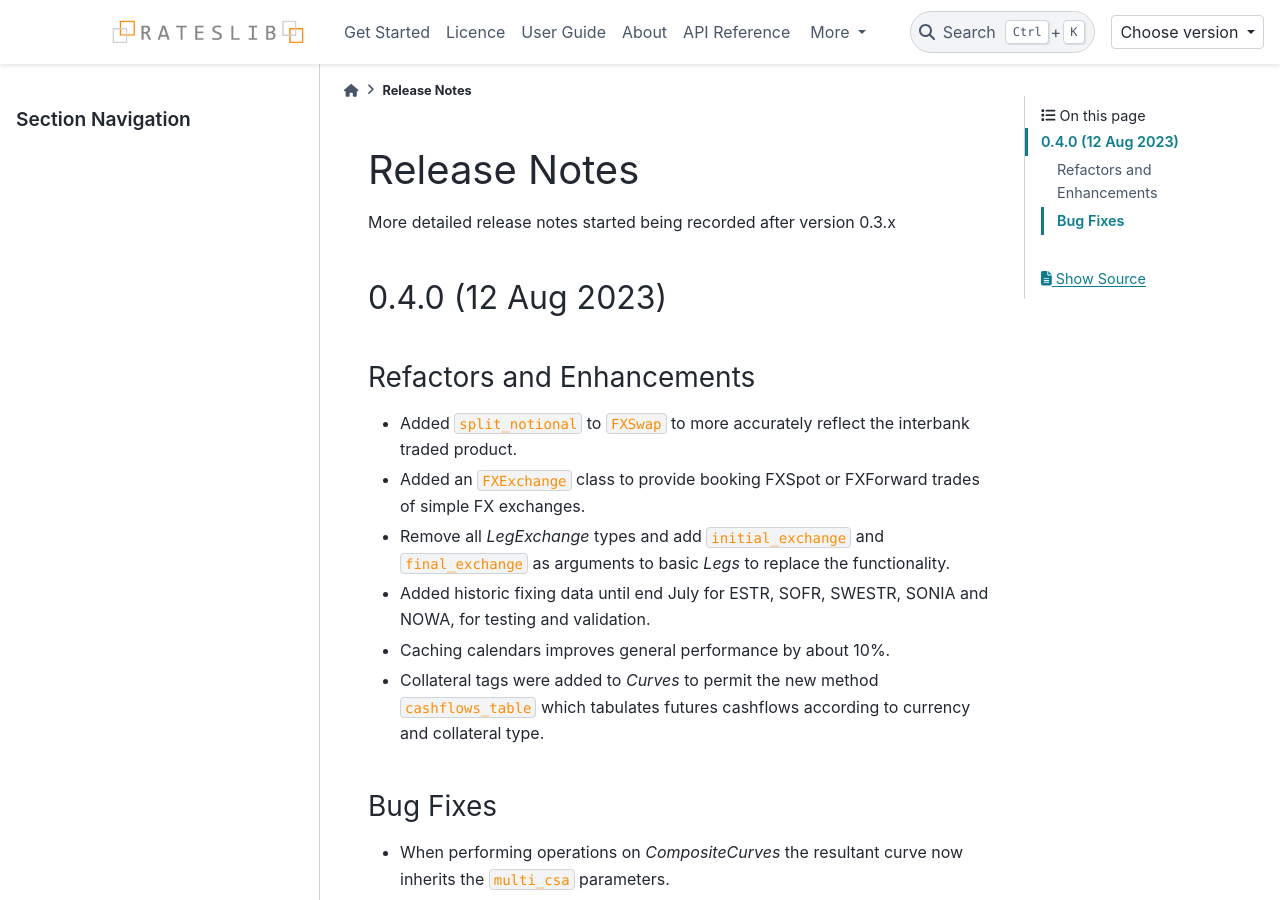
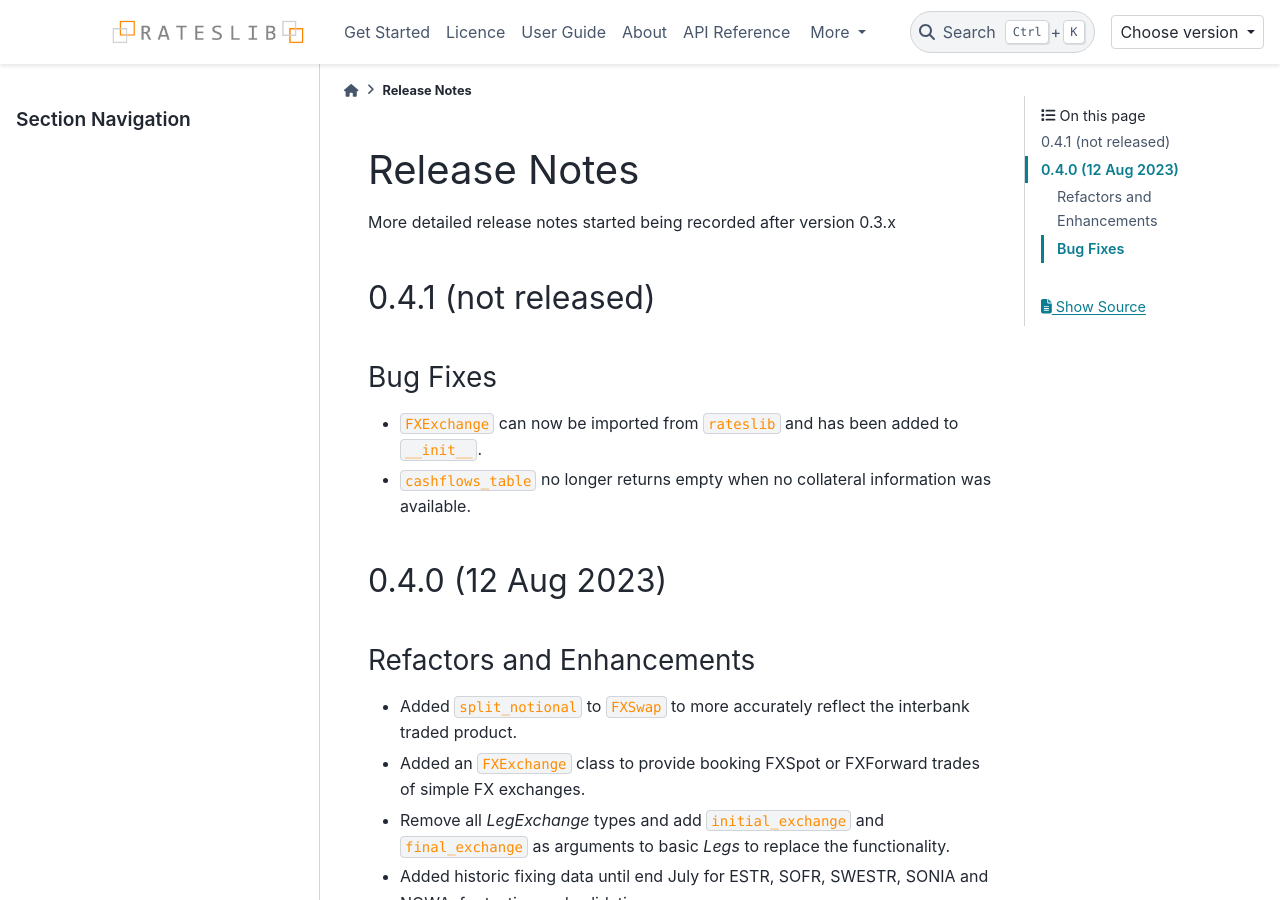
Before and after one commit to attack68/rateslib, a Sphinx documentation site: the page built from docs/source/i_whatsnew.rst, in a window 1280 px wide and 900 px high. Built offline with Sphinx 7.4.7 and the PyData theme 0.15.4, drawn with Linux system fonts in a browser that asks for light colours; comment, search, counter and statistics services are not loaded.

Commit message:
DOC: whats new

```diff
--- a/docs/source/i_whatsnew.rst
+++ b/docs/source/i_whatsnew.rst
@@ -5,6 +5,15 @@ Release Notes
 **************
 
 More detailed release notes started being recorded after version 0.3.x
+
+0.4.1 (not released)
+**********************
+
+Bug Fixes
+---------
+
+- ``FXExchange`` can now be imported from ``rateslib`` and has been added to ``__init__``.
+- ``cashflows_table`` no longer returns empty when no collateral information was available.
 
 0.4.0 (12 Aug 2023)
 ********************
--- a/requirements.txt
+++ b/requirements.txt
@@ -1,7 +1,7 @@
 # project
 jupyterlab==3.3.1
 numpy==1.23.5
-pandas==2.0.0  # formerly 1.5.3
+pandas==2.0.3  # formerly 1.5.3
 matplotlib==3.6.3
 
 # possible performance enhancements
```
